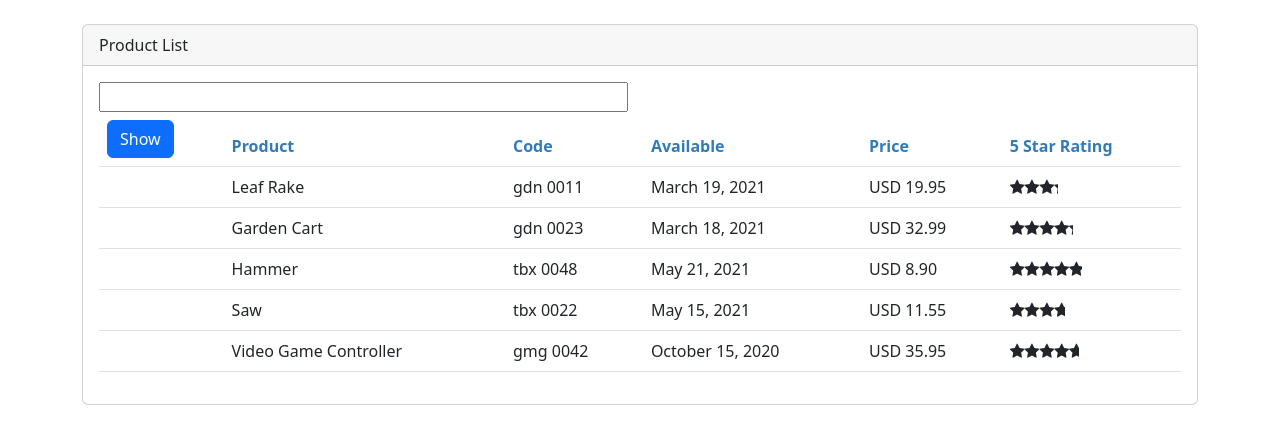
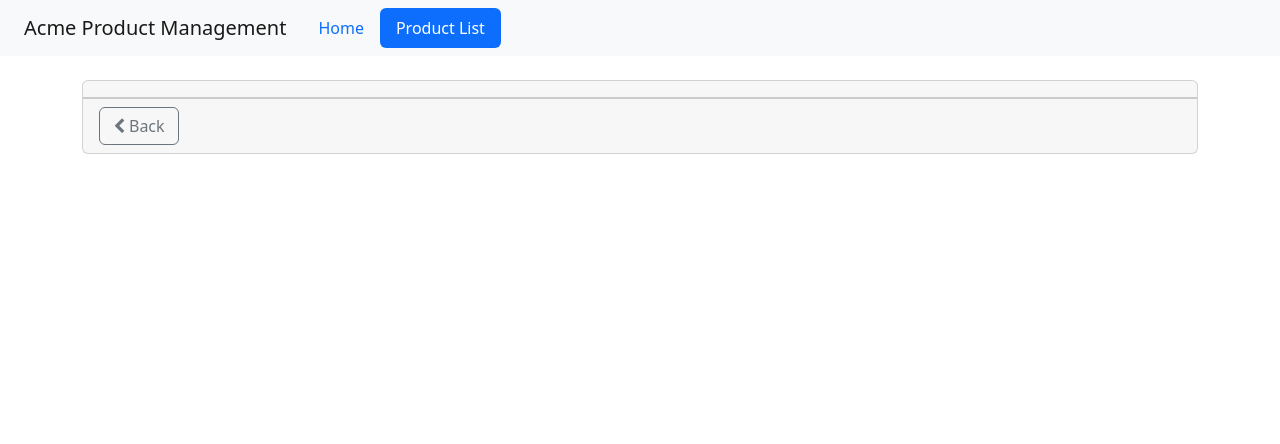
Before and after one commit to donev-stan/Acme-Product-Manager-App, an Angular app in the folder apm-app/: page /products/1 in a window 1280 px wide. Shown: the top 444 px of the page. Built offline with nearby package versions, Linux system fonts and the light colour scheme.

Commit message:
Navigation & Routing

```diff
--- a/apm-app/src/app/app.component.html
+++ b/apm-app/src/app/app.component.html
@@ -1,3 +1,21 @@
-<div class="container mt-4">
+<!-- <div class="container mt-4">
   <pm-products></pm-products>
+</div> -->
+<nav class="navbar navbar-expand navbar-light bg-light p-4 py-2 mb-4">
+  <a class="navbar-brand">Acme Product Management</a>
+  <ul class="nav nav-pills">
+    <li>
+      <a class="nav-link" routerLinkActive="active" routerLink="/welcome"
+        >Home</a
+      >
+    </li>
+    <li>
+      <a class="nav-link" routerLinkActive="active" routerLink="/products"
+        >Product List</a
+      >
+    </li>
+  </ul>
+</nav>
+<div class="container">
+  <router-outlet></router-outlet>
 </div>
--- a/apm-app/src/app/app.module.ts
+++ b/apm-app/src/app/app.module.ts
@@ -9,6 +9,31 @@
 import { StarComponent } from './shared/star/star.component';
 import { ProductDetailComponent } from './products/product-detail/product-detail.component';
 import { WelcomeComponent } from './home/welcome.component';
+import { RouterModule, Routes } from '@angular/router';
+import { ProductDetailGuard } from './products/product-detail/product-detail.guard';
+
+const routes: Routes = [
+  { path: 'products', component: ProductListComponent },
+  {
+    path: 'products/:id',
+    canActivate: [ProductDetailGuard],
+    component: ProductDetailComponent,
+  },
+  {
+    path: 'welcome',
+    component: WelcomeComponent,
+  },
+  {
+    path: '',
+    redirectTo: 'welcome',
+    pathMatch: 'full',
+  },
+  {
+    path: '**',
+    redirectTo: 'welcome',
+    pathMatch: 'full',
+  },
+];
 
 @NgModule({
   declarations: [
@@ -19,7 +44,12 @@
     StarComponent,
     ProductDetailComponent,
   ],
-  imports: [BrowserModule, FormsModule, HttpClientModule],
+  imports: [
+    BrowserModule,
+    FormsModule,
+    HttpClientModule,
+    RouterModule.forRoot(routes),
+  ],
   providers: [],
   bootstrap: [AppComponent],
 })
--- a/apm-app/src/app/home/welcome.component.html
+++ b/apm-app/src/app/home/welcome.component.html
@@ -1,23 +1,15 @@
 <div class="card">
   <div class="card-header">
-    {{pageTitle}}
+    {{ pageTitle }}
   </div>
   <div class="card-body">
     <div class="container-fluid">
       <div class="text-center">
-        <img src="./assets/images/logo.jpg"
-             class="img-responsive center-block"
-             style="max-height:300px;padding-bottom:50px" />
-      </div>
-
-      <div class="text-center">Developed by:</div>
-      <div class="text-center">
-        <h3>Deborah Kurata</h3>
-      </div>
-
-      <div class="text-center">@deborahkurata</div>
-      <div class="text-center">
-        <a href="http://www.bit.ly/DeborahKsBlog">www.bit.ly/DeborahKsBlog</a>
+        <img
+          src="./assets/images/logo.jpg"
+          class="img-responsive center-block"
+          style="max-height: 300px"
+        />
       </div>
     </div>
   </div>
--- a/apm-app/src/app/products/product-detail/product-detail.component.html
+++ b/apm-app/src/app/products/product-detail/product-detail.component.html
@@ -1 +1,62 @@
-<p>product-detail works!</p>
+<div class="card">
+  <div class="card-header">
+    {{ product?.productName }}
+  </div>
+
+  <div class="card-body" *ngIf="product">
+    <div class="row">
+      <div class="col-md-8">
+        <div class="row">
+          <div class="col-md-4">Name:</div>
+          <div class="col-md-8">{{ product.productName }}</div>
+        </div>
+        <div class="row">
+          <div class="col-md-4">Code:</div>
+          <div class="col-md-8">
+            {{ product.productCode | lowercase | convertToSpaces: "-" }}
+          </div>
+        </div>
+        <div class="row">
+          <div class="col-md-4">Description:</div>
+          <div class="col-md-8">{{ product.description }}</div>
+        </div>
+        <div class="row">
+          <div class="col-md-4">Availability:</div>
+          <div class="col-md-8">{{ product.releaseDate }}</div>
+        </div>
+        <div class="row">
+          <div class="col-md-4">Price:</div>
+          <div class="col-md-8">
+            {{ product.price | currency: "USD":"symbol" }}
+          </div>
+        </div>
+        <div class="row">
+          <div class="col-md-4">5 Star Rating:</div>
+          <div class="col-md-8">
+            <pm-star [rating]="product.starRating"> </pm-star>
+          </div>
+        </div>
+      </div>
+
+      <div class="col-md-4">
+        <img
+          class="center-block img-responsive"
+          [style.width.px]="200"
+          [style.margin.px]="2"
+          [src]="product.imageUrl"
+          [title]="product.productName"
+        />
+      </div>
+    </div>
+  </div>
+
+  <div class="card-footer">
+    <button
+      class="btn btn-outline-secondary"
+      style="width: 80px"
+      (click)="onBack()"
+    >
+      <i class="fa fa-chevron-left"></i> Back
+    </button>
+  </div>
+</div>
--- a/apm-app/src/app/products/product-detail/product-detail.component.ts
+++ b/apm-app/src/app/products/product-detail/product-detail.component.ts
@@ -1,15 +1,23 @@
 import { Component, OnInit } from '@angular/core';
+import { ActivatedRoute, Router } from '@angular/router';
+import { IProduct } from '../product';
 
 @Component({
   selector: 'pm-product-detail',
   templateUrl: './product-detail.component.html',
-  styleUrls: ['./product-detail.component.css']
+  styleUrls: ['./product-detail.component.css'],
 })
 export class ProductDetailComponent implements OnInit {
+  constructor(private route: ActivatedRoute, private router: Router) {}
 
-  constructor() { }
+  product: IProduct | undefined;
 
   ngOnInit(): void {
+    // const id = Number(this.route.snapshot.params['id']);
+    const id = Number(this.route.snapshot.paramMap.get('id'));
   }
 
+  onBack(): void {
+    this.router.navigate(['/products']);
+  }
 }
--- /dev/null
+++ b/apm-app/src/app/products/product-detail/product-detail.guard.ts
@@ -0,0 +1,35 @@
+import { Injectable } from '@angular/core';
+import {
+  ActivatedRouteSnapshot,
+  CanActivate,
+  Router,
+  RouterStateSnapshot,
+  UrlTree,
+} from '@angular/router';
+import { Observable } from 'rxjs';
+
+@Injectable({
+  providedIn: 'root',
+})
+export class ProductDetailGuard implements CanActivate {
+  constructor(private router: Router) {}
+
+  canActivate(
+    route: ActivatedRouteSnapshot,
+    state: RouterStateSnapshot
+  ):
+    | Observable<boolean | UrlTree>
+    | Promise<boolean | UrlTree>
+    | boolean
+    | UrlTree {
+    const id = Number(route.paramMap.get('id'));
+
+    if (isNaN(id) || id < 1) {
+      alert('Product detail cannot  be found.');
+      this.router.navigate(['product']);
+      return false;
+    }
+
+    return true;
+  }
+}
--- a/apm-app/src/app/products/product-list.component.html
+++ b/apm-app/src/app/products/product-list.component.html
@@ -43,7 +43,9 @@
                 [style.margin.px]="imageMargin"
               />
             </td>
-            <td>{{ product.productName }}</td>
+            <td [routerLink]="['/products', product.productId]">
+              {{ product.productName }}
+            </td>
             <td>
               {{ product.productCode | lowercase | convertToSpaces: "-" }}
             </td>
```
